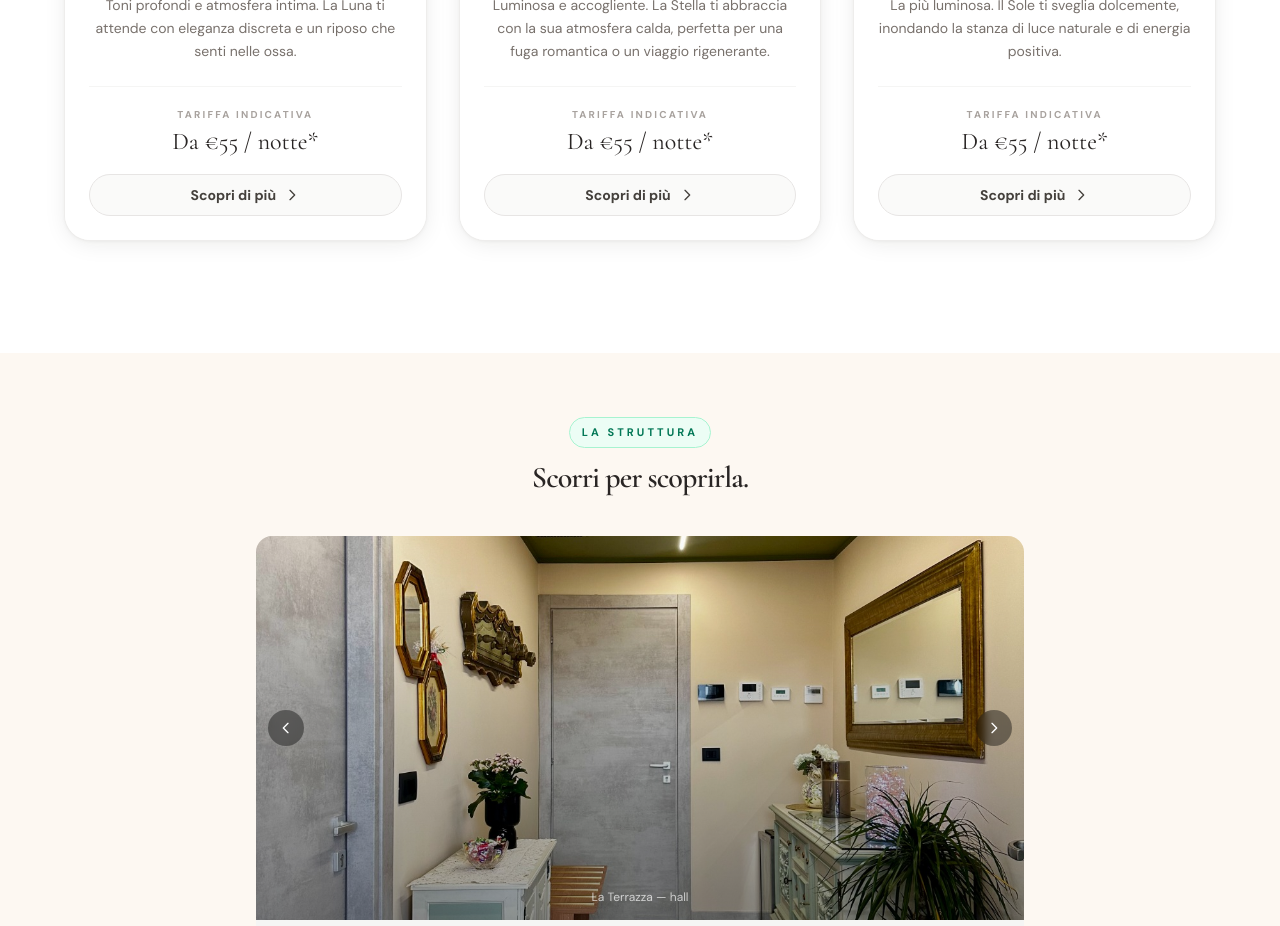
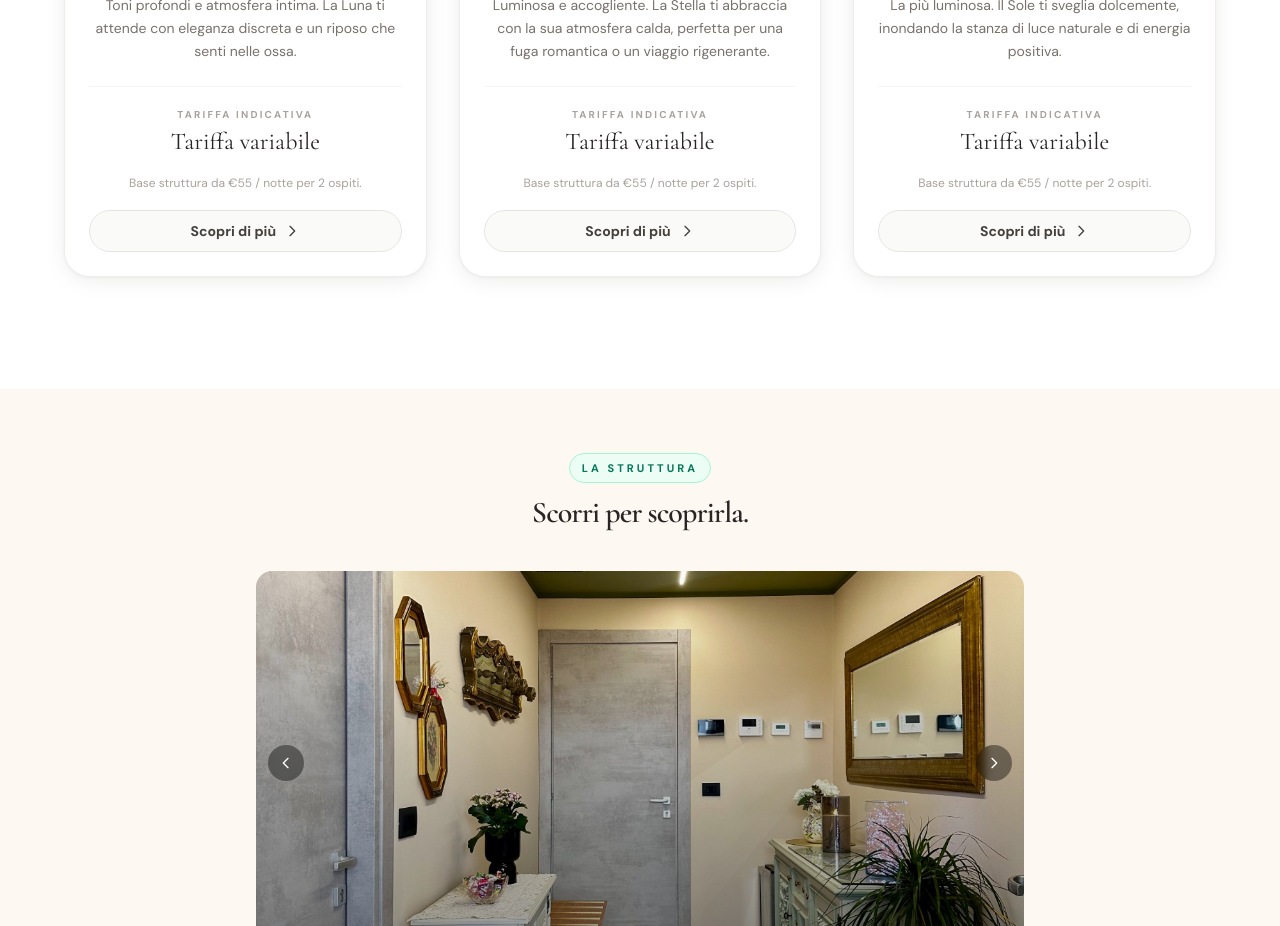
Before and after one commit to Manuell00/la-terrazza-web, a Next.js app: page / in a window 1280 px wide. Shown: the part 3120-4046 px from the top of the page. Built offline with nearby package versions, Linux system fonts and the light colour scheme.

Commit message:
Clarify variable room pricing across booking views

```diff
--- a/src/app/prenota/page.tsx
+++ b/src/app/prenota/page.tsx
@@ -87,6 +87,9 @@ export default function PrenotaPage() {
                         Tariffa indicativa
                       </p>
                       <p className="font-serif text-2xl font-semibold text-stone-800">{room.price}</p>
+                      <p className="mt-2 text-xs leading-relaxed text-stone-400">
+                        Base struttura da €55 / notte per 2 ospiti.
+                      </p>
                     </div>
                     <div className="flex gap-2.5">
                       <a
--- a/src/components/RoomCard.tsx
+++ b/src/components/RoomCard.tsx
@@ -65,6 +65,9 @@ export default function RoomCard({ room, index }: Props) {
                 Tariffa indicativa
               </p>
               <p className="mb-4 font-serif text-2xl text-stone-800">{room.price}</p>
+              <p className="mb-4 text-xs leading-relaxed text-stone-400">
+                Base struttura da €55 / notte per 2 ospiti.
+              </p>
 
               <span className="inline-flex w-full items-center justify-center gap-2 rounded-full border border-stone-200 bg-stone-50 px-5 py-2.5 text-sm font-semibold text-stone-700 transition-all duration-300 group-hover:border-emerald-600 group-hover:bg-emerald-600 group-hover:text-white">
                 Scopri di più
--- a/src/components/RoomPageTemplate.tsx
+++ b/src/components/RoomPageTemplate.tsx
@@ -193,7 +193,9 @@ export default function RoomPageTemplate({ room, otherRooms }: Props) {
                   <div className="mb-5 border-b border-stone-100 pb-5">
                     <p className="mb-1 text-xs font-medium uppercase tracking-[0.2em] text-stone-400">Prezzo indicativo</p>
                     <p className="font-serif text-3xl font-semibold text-stone-800">{room.price}</p>
-                    <p className="mt-1 text-xs text-stone-400">colazione inclusa · può variare in base a date e piattaforma</p>
+                    <p className="mt-1 text-xs leading-relaxed text-stone-400">
+                      Base struttura da €55 / notte per 2 ospiti · il prezzo finale varia in base a camera, date, stagione e piattaforma.
+                    </p>
                   </div>
 
                   <div className="space-y-2.5">
--- a/src/data/rooms.ts
+++ b/src/data/rooms.ts
@@ -55,7 +55,7 @@ export const rooms: Room[] = [
     maxGuests: 2,
     beds: "1 letto matrimoniale",
     airbnbUrl: "https://www.airbnb.it/rooms/1360802067191927878",
-    price: "Da €55 / notte*",
+    price: "Tariffa variabile",
     highlight: "Silenzio assoluto",
     color: "from-indigo-900 to-slate-800",
   },
@@ -94,7 +94,7 @@ export const rooms: Room[] = [
     maxGuests: 2,
     beds: "1 letto matrimoniale",
     airbnbUrl: "https://www.airbnb.it/rooms/1360851292351796993",
-    price: "Da €55 / notte*",
+    price: "Tariffa variabile",
     highlight: "Vista mozzafiato",
     color: "from-emerald-800 to-stone-700",
   },
@@ -136,7 +136,7 @@ export const rooms: Room[] = [
     maxGuests: 2,
     beds: "1 letto matrimoniale",
     airbnbUrl: "https://www.airbnb.it/rooms/1360860375665572777",
-    price: "Da €55 / notte*",
+    price: "Tariffa variabile",
     highlight: "La più luminosa",
     color: "from-emerald-700 to-teal-700",
   },
```
